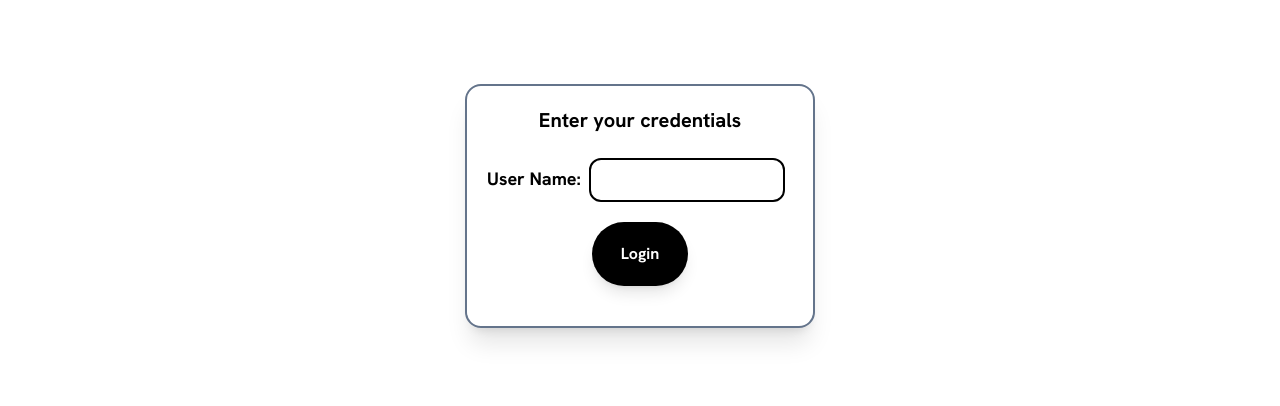
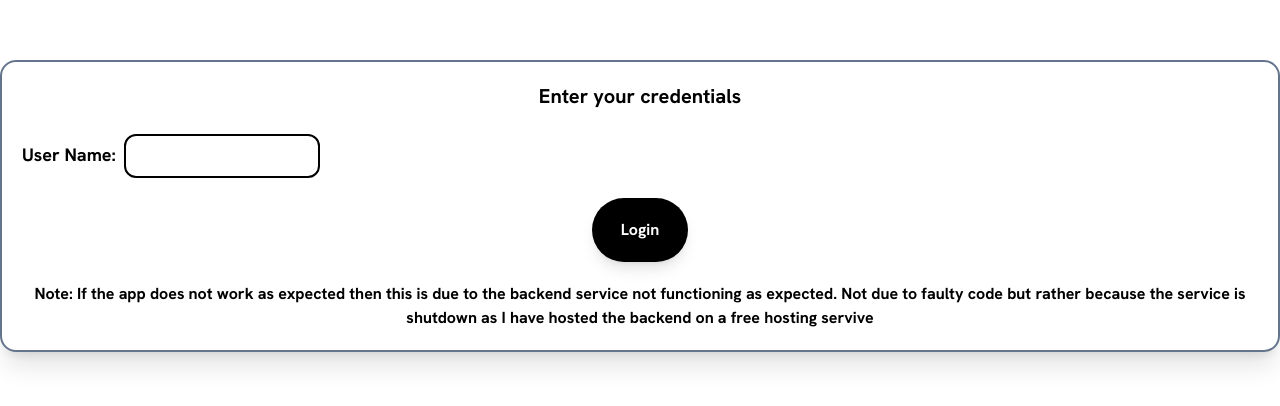
Before and after one commit to Pradikshan/chatapp-frontend, a React (Vite) app: page / in a window 1280 px wide. Shown: the part 194-600 px from the top of the page. Built offline with nearby package versions, Linux system fonts and the light colour scheme; no server answers.

Commit message:
Added a note

```diff
--- a/src/pages/LoginPage.tsx
+++ b/src/pages/LoginPage.tsx
@@ -60,9 +60,12 @@ const LoginPage = () => {
           </button>
         </form>
 
-        {/* <a href="/signup" className="form-link">
-          Sign up
-        </a> */}
+        <p className="font-bold text-center">
+          Note: If the app does not work as expected then this is due to the
+          backend service not functioning as expected. Not due to faulty code
+          but rather because the service is shutdown as I have hosted the
+          backend on a free hosting servive
+        </p>
       </div>
     </div>
   );
```
